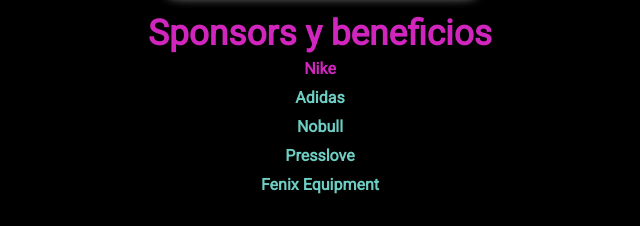
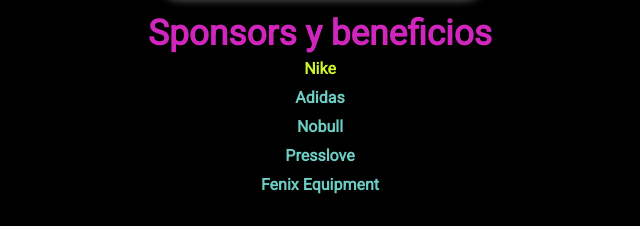
Before and after one commit to julian-lunapalacios/proyecto-donner, a plain HTML site: page index.html in a window 1280 px wide. In both pictures the pointer is over the link "Nike". Shown: the part 1774-2000 px from the top of the page, 320-960 px from the left. Drawn offline with Linux system fonts and the light colour scheme.

Commit message:
cambie color de hover en footer tuki

```diff
--- a/style.css
+++ b/style.css
@@ -120,7 +120,7 @@
     font-weight: bold;
 }
 .piepagina a:hover {
-    color:rgb(209, 38, 189)
+    color:rgb(205, 245, 45)
 }
 
 
@@ -209,6 +209,8 @@
 }
 
 
+
+
 @media (min-width:720px){
     header .container{
         flex-direction: row;
```
